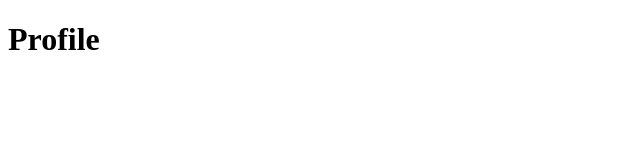
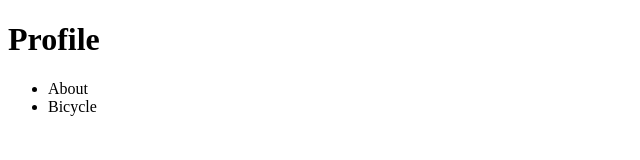
Before and after one commit to Muramatsu624/Profile, a plain HTML site: page index.html in a window 1280 px wide. Shown: the whole page, without its empty margins (0-640 px from the left). Drawn offline with Linux system fonts and the light colour scheme.

Commit message:
add test_pull_request

```diff
--- a/index.html
+++ b/index.html
@@ -9,6 +9,10 @@
 <body>
     <header>
         <h1>Profile</h1>
+        <ul>
+            <li>About</li>
+            <li>Bicycle</li>
+        </ul>
     </header>
 </body>
 </html>
```
